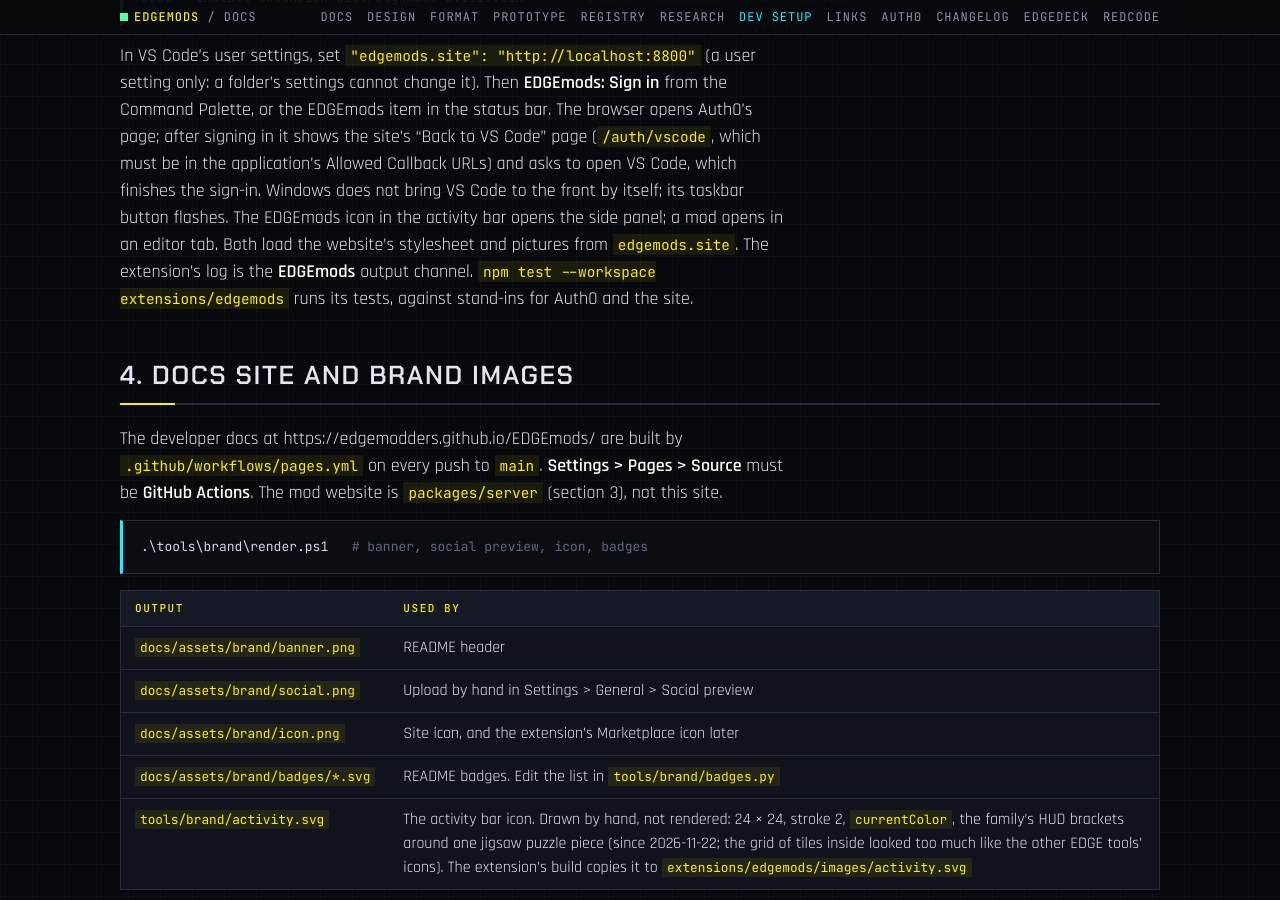
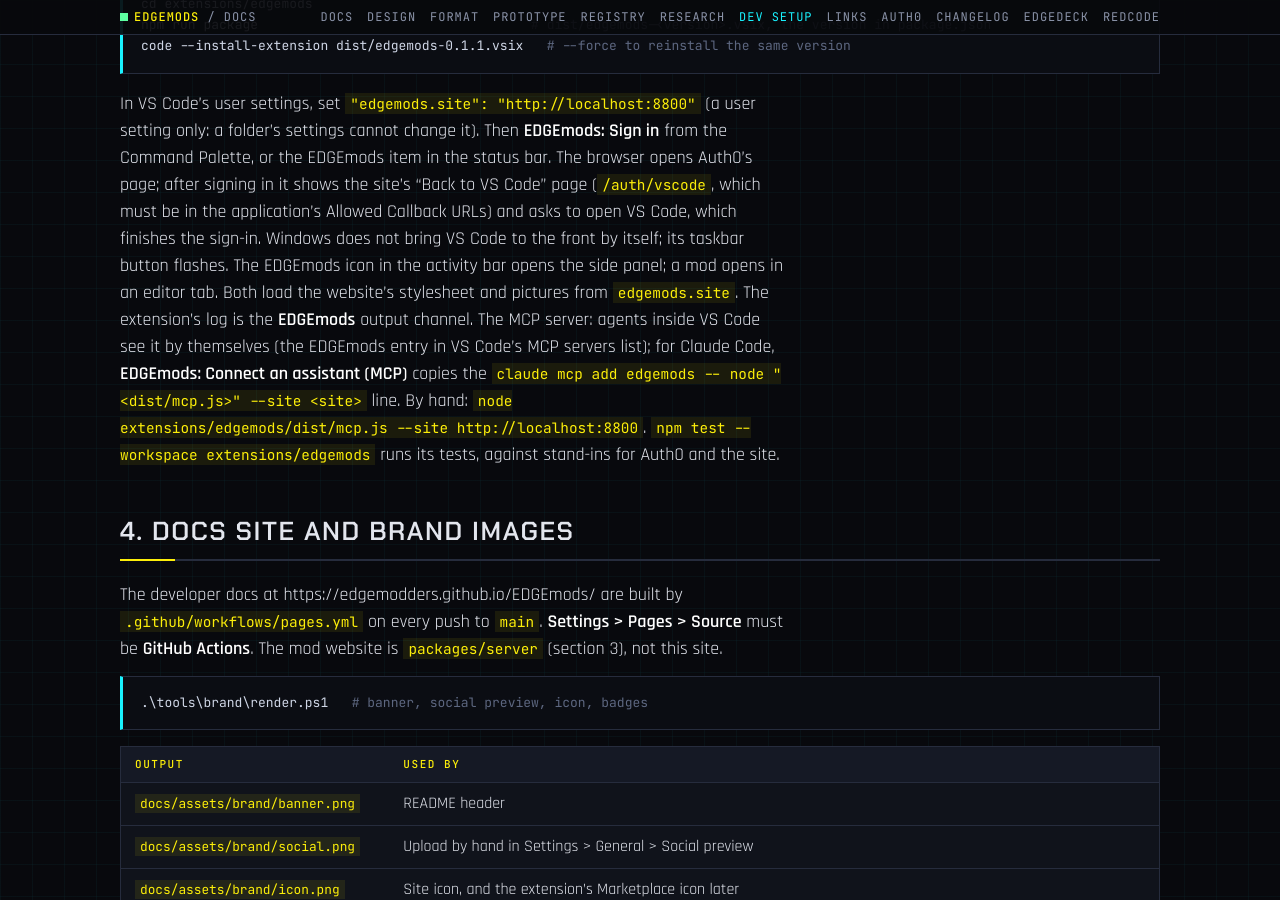
Before and after one commit to Edgemodders/EDGEmods, a Jekyll site: the page built from docs/dev-setup.md, in a window 1280 px wide and 900 px high, scrolled down 3104 px. Built offline with Jekyll 4.4.1, drawn with Linux system fonts in a browser that asks for light colours; our own code applies the rules of GitHub Pages for plain Markdown files; some of the changed text lies outside the part shown.

Commit message:
R4d, first part: the docs
Co-Authored-By: Claude Opus 5.5 <noreply@anthropic.com>

````diff
--- a/docs/dev-setup.md
+++ b/docs/dev-setup.md
@@ -44,7 +44,7 @@ npm run schema --workspace packages/format   # regenerate the JSON schema after
 | `packages/checks` | `typescript`, `@types/node` as above. Runtime: only `packages/format`. Uses the `clamscan` (ClamAV) and `7z` (p7zip) tools when present; the registry workflow installs them on the runner. The two `.7z` tests are skipped where `7z` is missing |
 | `packages/indexer` (2026-10-23) | Runtime: `marked` 18.1.0 and `sanitize-html` 2.18.1 (MIT; 2.18.1 for a security fix). Dev: `@types/sanitize-html` 2.16.2 |
 | `packages/server` (2026-10-23) | Runtime: `express` 5.2.1 (MIT); the fonts `@fontsource/chakra-petch`, `@fontsource/rajdhani`, `@fontsource/jetbrains-mono` 5.3.0 (SIL Open Font License), served by the site itself. Dev: `@types/express` 5.0.6 |
-| `extensions/edgemods` (2026-11-22) | Runtime: only `packages/format`, bundled in. Dev: `esbuild` 0.28.2 (the bundle, as EDGEdeck does), `@types/vscode` 1.101.0 (so the extension needs VS Code 1.101 or newer), `@vscode/vsce` 4.1.0 (packaging). `npm audit` reports a moderate advisory in `minimatch` inside `vsce` (GHSA-g3hv-75wg-m249, a slow match on hostile glob patterns); vsce only reads this folder's own files, and the fix is a downgrade to vsce 3, so it stays until vsce updates |
+| `extensions/edgemods` (2026-11-22) | Runtime: `packages/format`, and for the MCP server (R4d, 2026-11-22) `@modelcontextprotocol/sdk` 1.32.2 and `zod` 4.6.7 (the newest releases at least two weeks old; EDGEdeck uses the same two), all bundled in, the server minified into `dist/mcp.js`. Dev: `esbuild` 0.28.2 (the bundle, as EDGEdeck does), `@types/vscode` 1.101.0 (so the extension needs VS Code 1.101 or newer), `@vscode/vsce` 4.1.0 (packaging). `npm audit` reports a moderate advisory in `minimatch` inside `vsce` (GHSA-g3hv-75wg-m249, a slow match on hostile glob patterns); vsce only reads this folder's own files, and the fix is a downgrade to vsce 3, so it stays until vsce updates |
 
 Dependencies are pinned to releases at least two weeks old, except for security fixes. `npm audit` should report nothing beyond the vsce advisory above.
 
@@ -78,7 +78,7 @@ npm run package                                   # dist/edgemods-<version>.vsix
 code --install-extension dist/edgemods-0.1.1.vsix   # --force to reinstall the same version
 ```
 
-In VS Code's user settings, set `"edgemods.site": "http://localhost:8800"` (a user setting only: a folder's settings cannot change it). Then **EDGEmods: Sign in** from the Command Palette, or the EDGEmods item in the status bar. The browser opens Auth0's page; after signing in it shows the site's "Back to VS Code" page (`/auth/vscode`, which must be in the application's Allowed Callback URLs) and asks to open VS Code, which finishes the sign-in. Windows does not bring VS Code to the front by itself; its taskbar button flashes. The EDGEmods icon in the activity bar opens the side panel; a mod opens in an editor tab. Both load the website's stylesheet and pictures from `edgemods.site`. The extension's log is the **EDGEmods** output channel. `npm test --workspace extensions/edgemods` runs its tests, against stand-ins for Auth0 and the site.
+In VS Code's user settings, set `"edgemods.site": "http://localhost:8800"` (a user setting only: a folder's settings cannot change it). Then **EDGEmods: Sign in** from the Command Palette, or the EDGEmods item in the status bar. The browser opens Auth0's page; after signing in it shows the site's "Back to VS Code" page (`/auth/vscode`, which must be in the application's Allowed Callback URLs) and asks to open VS Code, which finishes the sign-in. Windows does not bring VS Code to the front by itself; its taskbar button flashes. The EDGEmods icon in the activity bar opens the side panel; a mod opens in an editor tab. Both load the website's stylesheet and pictures from `edgemods.site`. The extension's log is the **EDGEmods** output channel. The MCP server: agents inside VS Code see it by themselves (the EDGEmods entry in VS Code's MCP servers list); for Claude Code, **EDGEmods: Connect an assistant (MCP)** copies the `claude mcp add edgemods -- node "<dist/mcp.js>" --site <site>` line. By hand: `node extensions/edgemods/dist/mcp.js --site http://localhost:8800`. `npm test --workspace extensions/edgemods` runs its tests, against stand-ins for Auth0 and the site.
 
 ## 4. Docs site and brand images
 
````
Also changed, not shown: CLAUDE.md (+1 -1 lines), docs/design.md (+2 -0 lines), docs/index.md (+1 -1 lines), README.md.
